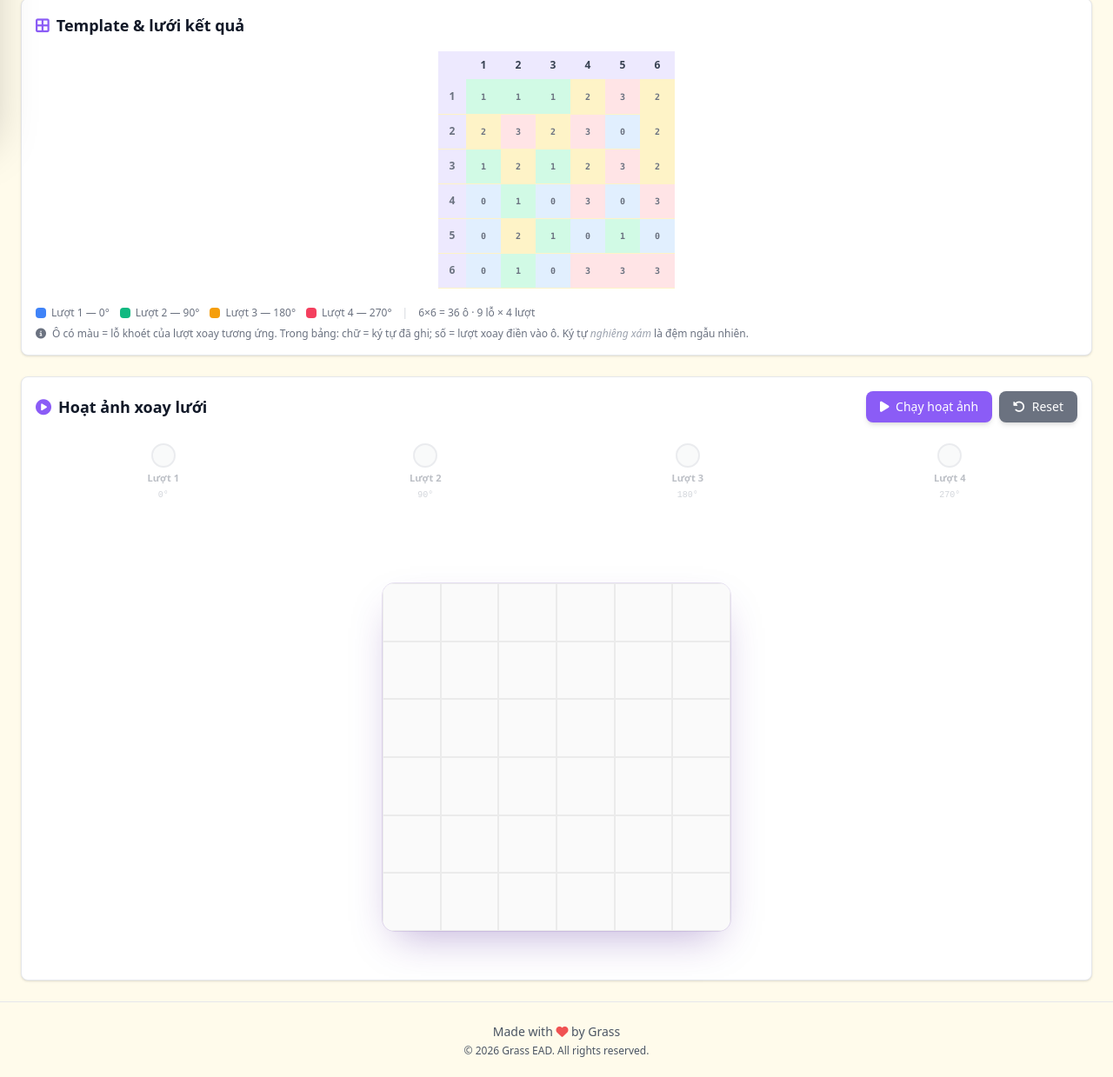
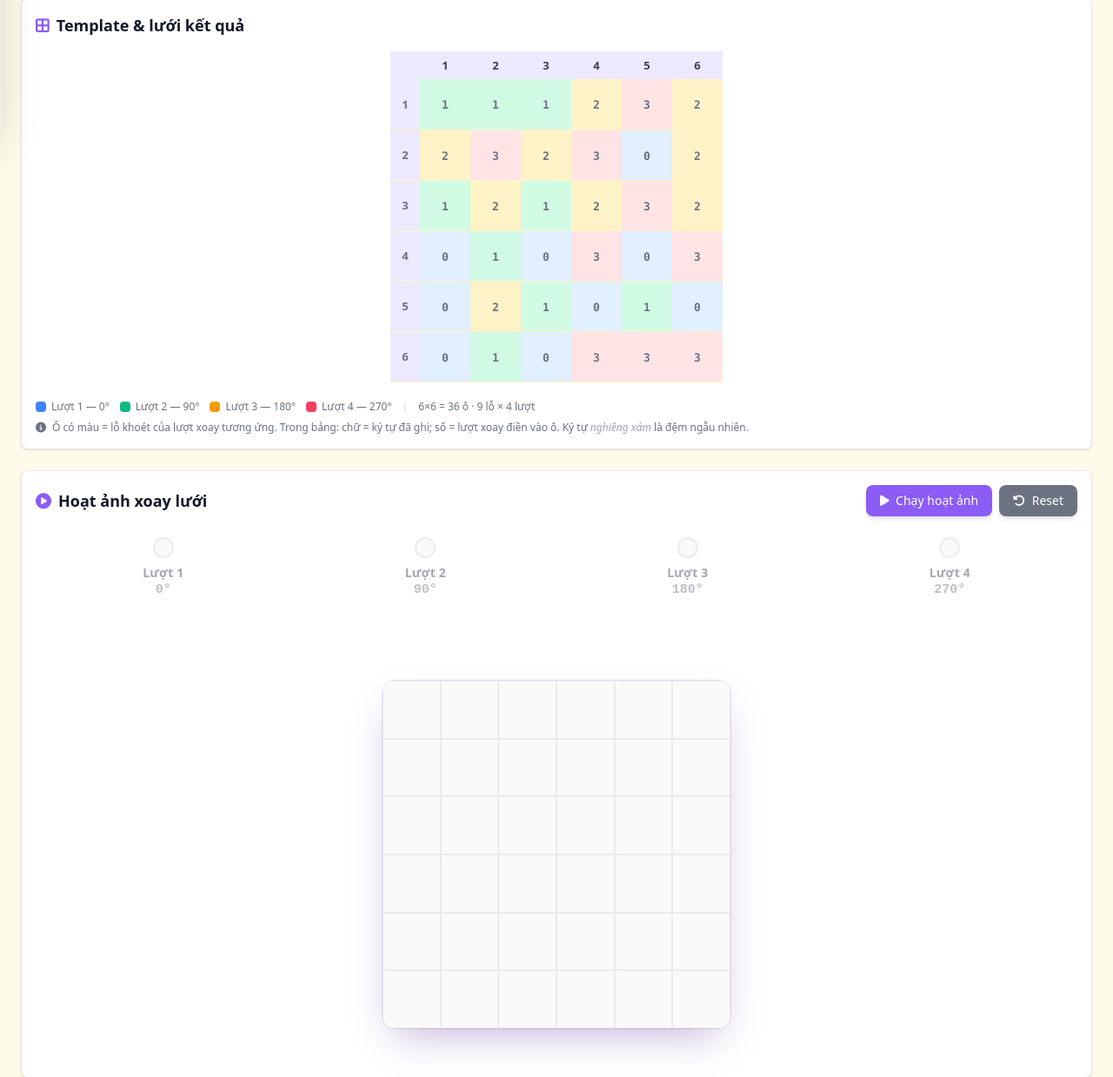
Before and after one commit to grass12d2/grass-ead, a website: page pages/cardano.html in a window 1280 px wide. Shown: the part 648-1887 px from the top of the page at 87% size. Drawn offline with nearby package versions, Linux system fonts and the light colour scheme.

Commit message:
Update Cardan Grille

```diff
--- a/js/cardano.js
+++ b/js/cardano.js
@@ -151,15 +151,32 @@ function renderCardanoTemplate() {
     const result = currentCardanoResult;
     const isEncrypt = currentModeGlobal === 'encrypt';
 
-    let html = `<div class="overflow-x-auto pb-2"><table class="table-encrypt mx-auto" style="table-layout: fixed; width: auto;">
-        <thead><tr><th class="bg-violet-100 dark:bg-violet-900/30 w-8"></th>`;
+    // Kích thước cell theo grid size
+    const CELL_SIZE = { 4: 72, 6: 58, 8: 46, 10: 38 };
+    const FONT_SIZE = { 4: 28, 6: 22, 8: 17, 10: 13 };
+    const HEAD_FONT = { 4: 14, 6: 13, 8: 12, 10: 10 };
+    const ROW_LABEL_W = { 4: 40, 6: 34, 8: 28, 10: 24 };
+    const cellSize = CELL_SIZE[n] || 46;
+    const fontSize = FONT_SIZE[n] || 16;
+    const headFont = HEAD_FONT[n] || 12;
+    const rowLabelW = ROW_LABEL_W[n] || 30;
+
+    let html = `<div class="overflow-x-auto pb-2">
+        <table class="table-encrypt mx-auto" style="table-layout: fixed; width: auto;">
+            <thead><tr>
+                <th class="bg-violet-100 dark:bg-violet-900/30 text-center"
+                    style="width:${rowLabelW}px;font-size:${headFont}px;"></th>`;
     for (let c = 1; c <= n; c++) {
-        html += `<th class="bg-violet-100 dark:bg-violet-900/30 text-center w-10 text-xs">${c}</th>`;
+        html += `<th class="bg-violet-100 dark:bg-violet-900/30 text-center"
+            style="width:${cellSize}px;font-size:${headFont}px;">${c}</th>`;
     }
     html += `</tr></thead><tbody>`;
 
     for (let r = 0; r < n; r++) {
-        html += `<tr><td class="font-bold bg-violet-100 dark:bg-violet-900/30 text-center text-xs">${r + 1}</td>`;
+        html += `<tr>
+            <td class="font-bold bg-violet-100 dark:bg-violet-900/30 text-center"
+                style="width:${rowLabelW}px;font-size:${headFont}px;padding:2px;">${r + 1}</td>`;
+
         for (let c = 0; c < n; c++) {
             const rot = rotationForCell(cardanoTemplate, r, c);
             const ch = result ? (result.grid[r][c] || '') : '';
@@ -173,15 +190,18 @@ function renderCardanoTemplate() {
                     ? ' text-gray-400 dark:text-gray-500 italic'
                     : (isEncrypt ? ' text-violet-700 dark:text-violet-300' : ' text-gray-900 dark:text-white');
             } else {
-                content = `<span class="text-[10px] font-mono text-gray-500 dark:text-gray-400">${rot >= 0 ? rot : ''}</span>`;
+                content = `<span class="font-mono text-gray-500 dark:text-gray-400"
+                    style="font-size:${headFont}px;">${rot >= 0 ? rot : ''}</span>`;
             }
 
-            html += `<td class="${bg} text-center w-10 h-10 ${contentCls}">${content}</td>`;
+            html += `<td class="${bg} text-center ${contentCls}"
+                style="width:${cellSize}px;height:${cellSize}px;font-size:${fontSize}px;padding:4px;">${content}</td>`;
         }
         html += `</tr>`;
     }
     html += `</tbody></table></div>`;
 
+    // Legend (giữ nguyên)
     html += `
         <div class="mt-3 flex flex-wrap gap-3 text-xs text-gray-500 dark:text-gray-400 items-center">
             ${[0, 1, 2, 3].map(k => `
@@ -417,11 +437,15 @@ function renderAnimStage() {
 
     const n = cardanoTemplate.length;
 
+    // Font size tỉ lệ nghịch với grid size (khớp với cardano-template)
+    const ANIM_FONT = { 4: 28, 6: 22, 8: 17, 10: 13 };
+    const cellFont = ANIM_FONT[n] || 16;
+
     let cellsHtml = '';
     for (let r = 0; r < n; r++) {
         for (let c = 0; c < n; c++) {
             cellsHtml += `<div class="cardano-anim-cell" data-r="${r}" data-c="${c}"
-                style="grid-row:${r + 1};grid-column:${c + 1};"></div>`;
+                style="grid-row:${r + 1};grid-column:${c + 1};font-size:${cellFont}px;"></div>`;
         }
     }
 
@@ -441,8 +465,10 @@ function renderAnimStage() {
             <!-- Badge góc xoay: TRÊN BẢNG, ngoài board -->
             <div style="min-height:56px;display:flex;align-items:center;justify-content:center;margin-bottom:10px;">
                 <div id="anim-badge" style="
-                    min-width:110px;text-align:center;
-                    padding:8px 24px;border-radius:14px;font-size:22px;font-weight:800;
+                min-width:clamp(64px, 18vw, 110px);text-align:center;
+                padding:clamp(4px, 1.2vw, 8px) clamp(12px, 4vw, 24px);
+                border-radius:clamp(8px, 2.5vw, 14px);
+                font-size:clamp(14px, 4.5vw, 22px);font-weight:800;
                 background:linear-gradient(135deg, rgba(139,92,246,0.95), rgba(76,29,149,0.95));
                 color:#fff;font-family:ui-monospace,monospace;
                 transition:opacity 0.35s, transform 0.35s;
@@ -806,16 +832,31 @@ function renderCustomGrid() {
         countEl.classList.toggle('dark:text-emerald-400', editorSelection.size === required);
     }
 
+    // Kích thước cell theo grid size
+    const CELL_SIZE = { 4: 64, 6: 52, 8: 42, 10: 34 };
+    const FONT_SIZE = { 4: 24, 6: 19, 8: 15, 10: 12 };
+    const HEAD_FONT = { 4: 14, 6: 13, 8: 12, 10: 10 };
+    const ROW_LABEL_W = { 4: 38, 6: 32, 8: 26, 10: 22 };
+    const cs = CELL_SIZE[n] || 42;
+    const fs = FONT_SIZE[n] || 15;
+    const hf = HEAD_FONT[n] || 12;
+    const rw = ROW_LABEL_W[n] || 28;
+
     let html = `<div class="overflow-x-auto pb-2">
         <table class="table-encrypt mx-auto" style="table-layout: fixed; width: auto;">
-            <thead><tr><th class="bg-violet-100 dark:bg-violet-900/30 w-8"></th>`;
+            <thead><tr>
+                <th class="bg-violet-100 dark:bg-violet-900/30 text-center"
+                    style="width:${rw}px;font-size:${hf}px;"></th>`;
     for (let c = 1; c <= n; c++) {
-        html += `<th class="bg-violet-100 dark:bg-violet-900/30 text-center w-10 text-xs">${c}</th>`;
+        html += `<th class="bg-violet-100 dark:bg-violet-900/30 text-center"
+            style="width:${cs}px;font-size:${hf}px;">${c}</th>`;
     }
     html += `</tr></thead><tbody>`;
 
     for (let r = 0; r < n; r++) {
-        html += `<tr><td class="font-bold bg-violet-100 dark:bg-violet-900/30 text-center text-xs">${r + 1}</td>`;
+        html += `<tr>
+            <td class="font-bold bg-violet-100 dark:bg-violet-900/30 text-center"
+                style="width:${rw}px;font-size:${hf}px;padding:2px;">${r + 1}</td>`;
         for (let c = 0; c < n; c++) {
             const key = `${r},${c}`;
             const isSel = editorSelection.has(key);
@@ -823,13 +864,14 @@ function renderCustomGrid() {
             const isAffected = !isSel && rot >= 0;
 
             const bg = rot >= 0 ? CARDANO_ROT_BG[rot] : 'bg-gray-100 dark:bg-gray-700/30';
-            const cls = ['custom-cell', 'text-center', 'w-10', 'h-10', 'font-bold', 'font-mono'];
+            const cls = ['custom-cell', 'text-center', 'font-bold', 'font-mono'];
             if (isSel) cls.push('custom-cell-selected');
             if (isAffected) cls.push('custom-cell-affected');
 
             const content = isSel ? '●' : (isAffected ? '○' : '');
 
-            html += `<td class="${bg} ${cls.join(' ')}" data-r="${r}" data-c="${c}">${content}</td>`;
+            html += `<td class="${bg} ${cls.join(' ')}" data-r="${r}" data-c="${c}"
+                style="width:${cs}px;height:${cs}px;font-size:${fs}px;padding:4px;">${content}</td>`;
         }
         html += `</tr>`;
     }
--- a/pages/cardano.html
+++ b/pages/cardano.html
@@ -8,13 +8,13 @@
     <link rel="stylesheet" href="../css/output.css" />
     <link rel="stylesheet" href="https://cdnjs.cloudflare.com/ajax/libs/font-awesome/6.5.1/css/all.min.css" />
     <style>
-        /* Progress steps */
+        /* ===== Progress steps ===== */
         .anim-step {
             flex: 1;
             display: flex;
             flex-direction: column;
             align-items: center;
-            gap: 4px;
+            gap: 2px;
             padding: 8px 4px;
             border-radius: 10px;
             transition: all 0.35s ease;
@@ -31,10 +31,10 @@
             opacity: 1;
         }
 
-        /* Progress dot: spinner / check */
+        /* ===== Progress dot: spinner / check ===== */
         .anim-step-dot {
-            width: 28px;
-            height: 28px;
+            width: 24px;
+            height: 24px;
             border-radius: 50%;
             background: #f3f4f6;
             border: 2px solid #d1d5db;
@@ -43,6 +43,7 @@
             justify-content: center;
             transition: background 0.3s, border-color 0.3s;
             box-sizing: border-box;
+            margin-bottom: 4px;
         }
 
         .dark .anim-step-dot {
@@ -53,7 +54,7 @@
         /* Active: vòng xoay violet */
         .anim-step.active .anim-step-dot {
             background: transparent;
-            border: 3px solid transparent;
+            border: 2.5px solid transparent;
             border-top-color: #8b5cf6;
             border-right-color: #8b5cf6;
             animation: cardanoSpin 0.8s linear infinite;
@@ -75,37 +76,47 @@
         .anim-step.done .anim-step-dot::before {
             content: '';
             display: block;
-            width: 6px;
-            height: 11px;
+            width: 5px;
+            height: 10px;
             border: solid white;
-            border-width: 0 2.5px 2.5px 0;
+            border-width: 0 2px 2px 0;
             transform: rotate(45deg) translate(-1px, -2px);
         }
 
+        /* ===== Label & angle ===== */
         .anim-step-label {
-            font-size: 11px;
+            font-size: 14px;
             font-weight: 700;
-            color: #6b7280;
+            color: #374151;
+            letter-spacing: 0.01em;
+            line-height: 1.1;
+            margin: 3px 0 0 0;
         }
 
         .dark .anim-step-label {
+            color: #d1d5db;
+        }
+
+        .anim-step-angle {
+            font-size: 15px;
+            font-weight: 700;
+            font-family: ui-monospace, monospace;
+            color: #6b7280;
+            line-height: 1.4;
+            margin: 0;
+        }
+
+        .dark .anim-step-angle {
             color: #9ca3af;
         }
 
-        .anim-step-angle {
-            font-size: 10px;
-            font-family: ui-monospace, monospace;
-            color: #9ca3af;
-        }
-
-        /* Grid cells */
+        /* ===== Grid cells (animation) ===== */
         .cardano-anim-cell {
             display: flex;
             align-items: center;
             justify-content: center;
             font-family: ui-monospace, monospace;
             font-weight: 700;
-            font-size: 15px;
             border: 1px solid rgba(0, 0, 0, 0.06);
             background: #fafafa;
             transition: background 0.3s, color 0.3s;
@@ -173,6 +184,7 @@
             background: rgba(167, 139, 250, 0.12);
         }
 
+        /* ===== Custom template editor ===== */
         .custom-cell {
             cursor: pointer;
             transition: transform 0.15s, box-shadow 0.15s, background 0.2s;
@@ -306,13 +318,14 @@
                 </div>
             </div>
 
-            <!-- ===== Template & lưới kết quả (RIÊNG) ===== -->
+            <!-- ===== Template & lưới kết quả ===== -->
             <div class="bg-white dark:bg-gray-800 rounded-lg shadow border border-gray-200 dark:border-gray-700 p-4">
                 <h2 class="text-lg font-semibold text-gray-900 dark:text-white mb-4">
                     <i class="fas fa-border-all text-violet-500 mr-2"></i>Template &amp; lưới kết quả
                 </h2>
                 <div id="cardano-template"></div>
-                <!-- ===== Custom template editor (ẩn mặc định) ===== -->
+
+                <!-- ===== Custom template editor ===== -->
                 <div id="custom-editor"
                     class="hidden mt-6 bg-white dark:bg-gray-800 rounded-lg shadow border-2 border-violet-300 dark:border-violet-700 p-4">
                     <div class="flex flex-wrap items-center justify-between gap-3 mb-4">
@@ -352,7 +365,7 @@
                 </div>
             </div>
 
-            <!-- ===== Hoạt ảnh xoay lưới (RIÊNG) ===== -->
+            <!-- ===== Hoạt ảnh xoay lưới ===== -->
             <div class="bg-white dark:bg-gray-800 rounded-lg shadow border border-gray-200 dark:border-gray-700 p-4">
                 <div class="flex flex-wrap items-center justify-between gap-3 mb-4">
                     <h2 class="text-lg font-semibold text-gray-900 dark:text-white">
@@ -397,7 +410,7 @@
                 <!-- Stage -->
                 <div id="anim-stage" class="mb-4"></div>
 
-                <!-- Điều hướng xem lại từng lượt (hiện sau khi chạy xong) -->
+                <!-- Điều hướng xem lại từng lượt -->
                 <div id="anim-nav" style="display:none;" class="items-center justify-center gap-3 mt-4">
                     <button id="anim-prev" type="button"
                         class="px-4 py-2 bg-slate-100 hover:bg-slate-200 dark:bg-gray-700 dark:hover:bg-gray-600 text-gray-700 dark:text-gray-200 rounded-lg text-sm font-medium transition-colors disabled:opacity-40 disabled:cursor-not-allowed shadow-sm">
```
Also changed, not shown: css/output.css. Lines whose indentation alone changed are shown as unchanged.
